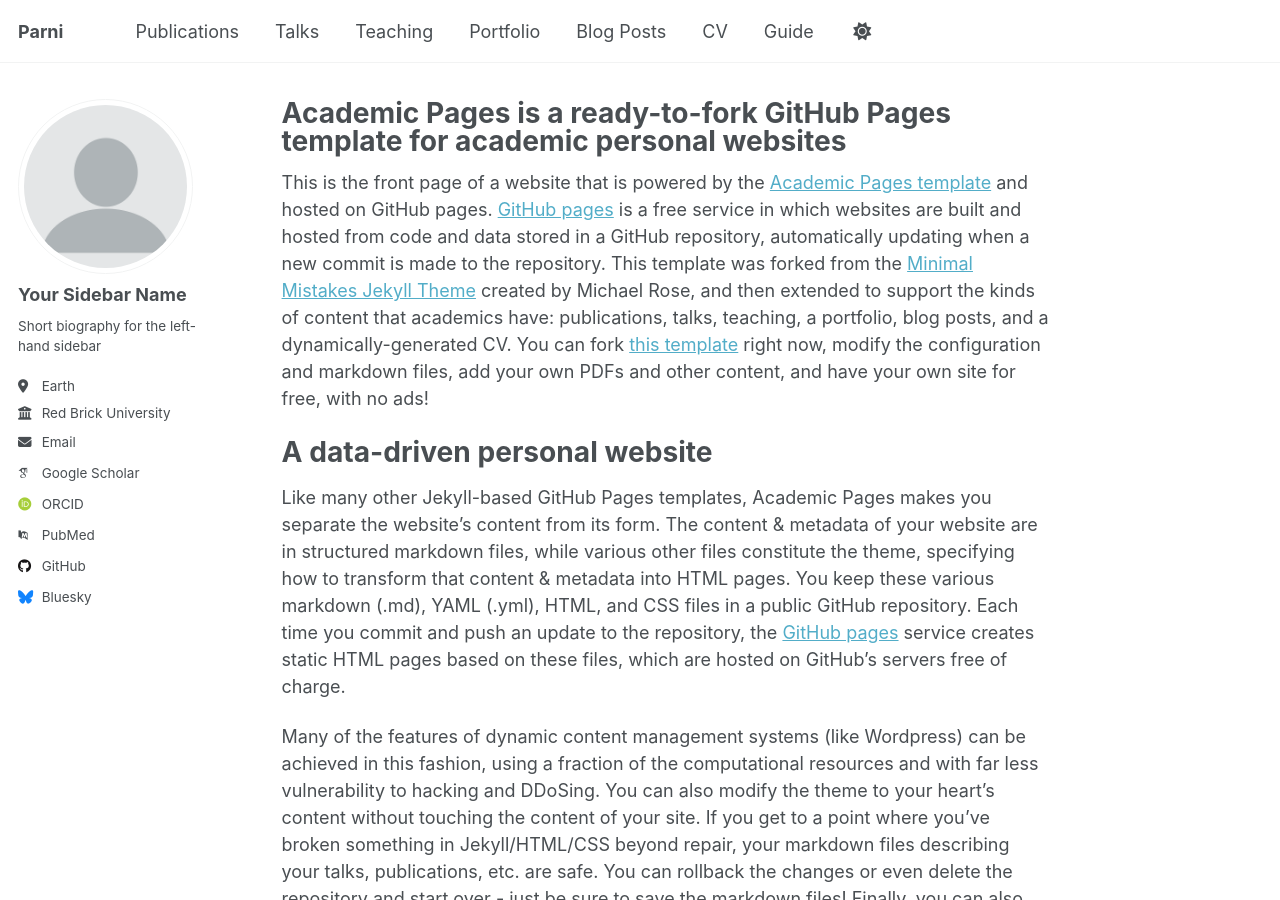
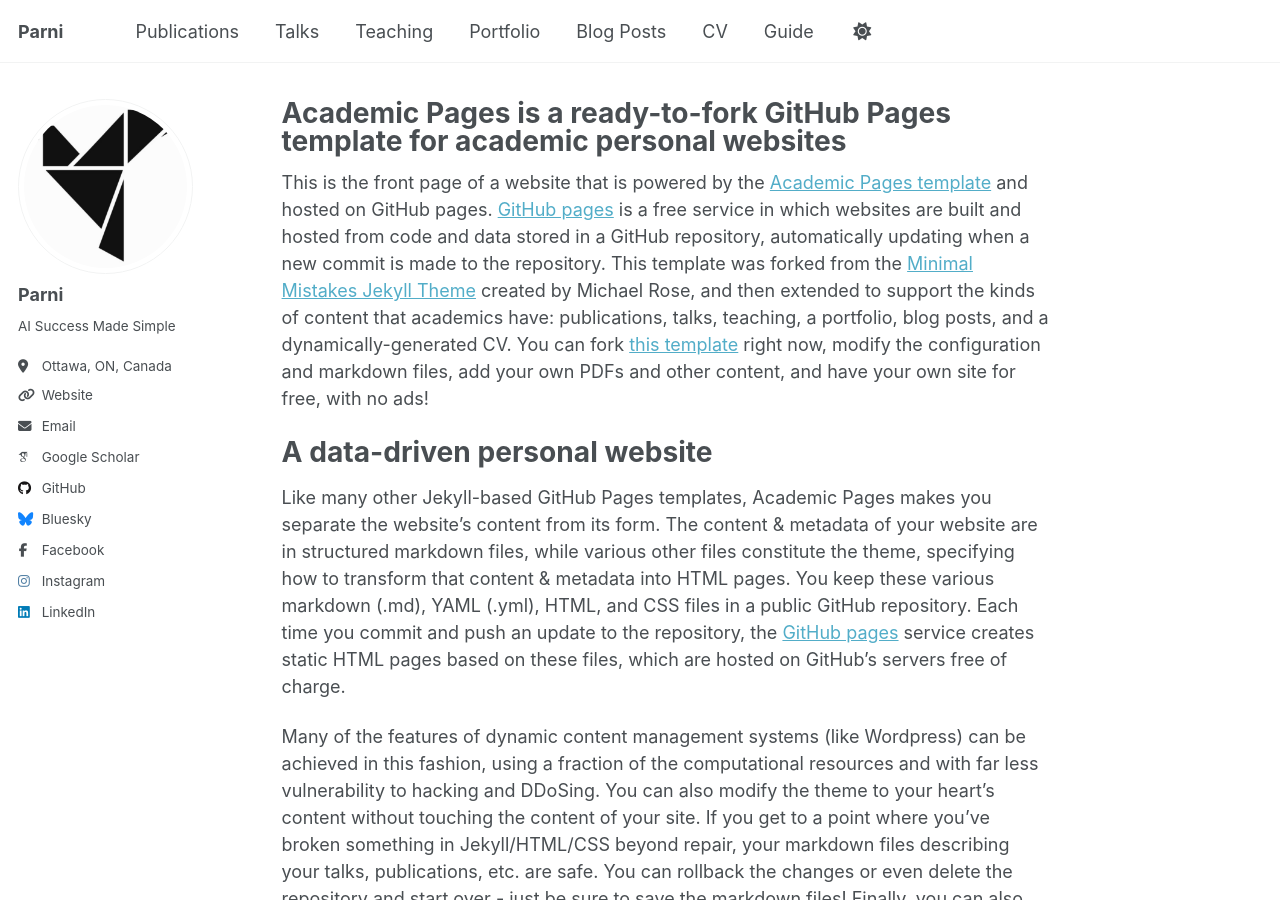
Before and after one commit to parniconsulting/parniconsulting.github.io, a Jekyll site: the page built from _pages/about.md, in a window 1280 px wide and 900 px high. Built offline with Jekyll 4.4.1, drawn with Linux system fonts in a browser that asks for light colours; some web fonts are replaced.

Commit message:
Update _config.yml

```diff
--- a/_config.yml
+++ b/_config.yml
@@ -22,22 +22,22 @@ repository               : "parniconsulting/parniconsulting.github.io"
 #               Additional customization can be done by editing /_includes/author-profile.html
 author:
   # Biographic information
-  avatar           : "profile.png"
-  name             : "Your Sidebar Name"
+  avatar           : "logo_inst.png"
+  name             : "Parni"
   pronouns         : # example: "she/her"
-  bio              : "Short biography for the left-hand sidebar"
-  location         : "Earth"
-  employer         : "Red Brick University"
-  uri              : # URL
-  email            : "none@example.org"
+  bio              : "AI Success Made Simple"
+  location         : "Ottawa, ON, Canada"
+  employer         : # "Red Brick University"
+  uri              : parniconsulting@github.io
+  email            : "parni.consulting@gmail.com"
 
   # Academic websites
   arxiv            : # URL - Update with the correct link to your profile
   googlescholar    : "https://scholar.google.com/citations?user=PS_CX0AAAAAJ"
   impactstory      : # URL
-  orcid            : "http://orcid.org/yourorcidurl"
+  orcid            : # "http://orcid.org/yourorcidurl"
   semantic         : # URL
-  pubmed           : "https://www.ncbi.nlm.nih.gov/pubmed/?term=john+snow"
+  pubmed           : # "https://www.ncbi.nlm.nih.gov/pubmed/?term=john+snow"
   researchgate     : # URL
   scopus           : # URL
 
@@ -45,21 +45,21 @@ author:
   bitbucket        : # Username - Update with your username on the site
   codepen          : # Username
   dribbble         : # Username
-  github           : "academicpages"
+  github           : "parniconsulting"
   kaggle           : # Username
   stackoverflow    : # User number or user number and name (i.e., use "1" or "1/jeff-atwood")
 
   # Social media
   bluesky          : "bsky.app" # Replace this with you Bluesky username
-  facebook         : # Username
+  facebook         : 61573406166916
   flickr           : # Username
   foursquare       : # Username
   goodreads        : # Username
   google_plus      : # Username
   keybase          : # Username
-  instagram        : # Username
+  instagram        : parni.consulting
   lastfm           : # Username
-  linkedin         : # Username
+  linkedin         : company/parni
   mastodon         : # URL
   medium           : # URL
   pinterest        : # Username
@@ -147,7 +147,7 @@ social:
 
 # Analytics
 analytics:
-  provider               :  "false" # false (default), "google", "google-universal", "google-analytics-4", "custom"
+  provider               :  "google" # false (default), "google", "google-universal", "google-analytics-4", "custom"
   google:
     tracking_id          :
 
```
